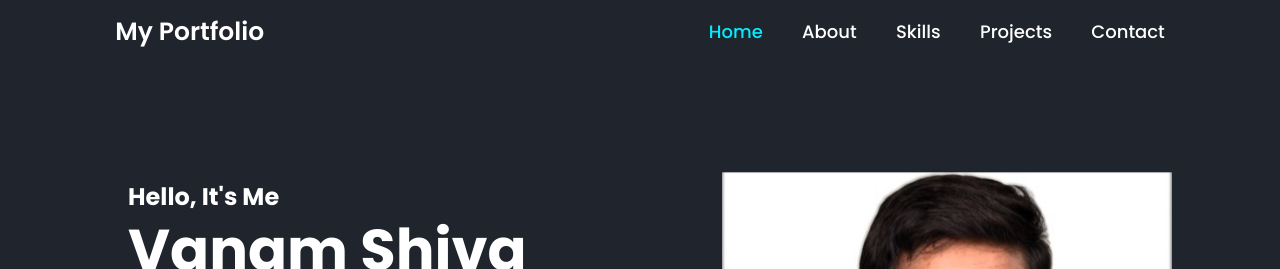
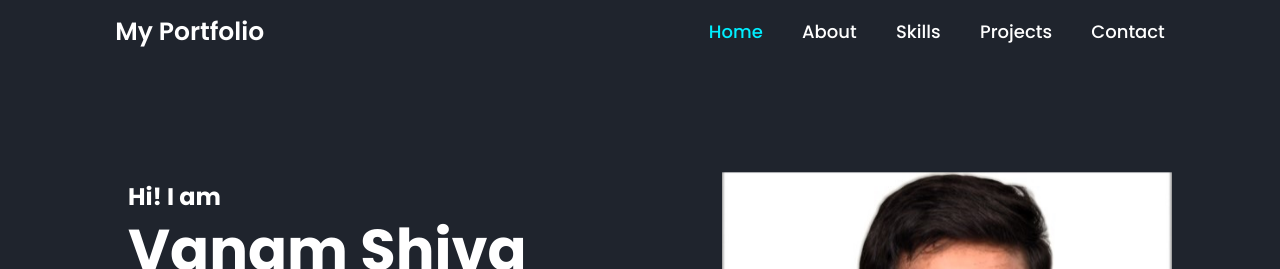
Before and after one commit to VANAM-SHIVA-KUMAR/Portfolio, a plain HTML site: page index.html in a window 1280 px wide. Shown: the top 269 px of the page. Drawn offline with nearby package versions, Linux system fonts and the light colour scheme.

Commit message:
Update index.html

```diff
--- a/index.html
+++ b/index.html
@@ -31,7 +31,7 @@
     <!-- HOME SECTION  -->
     <section class="home" id="home">
         <div class="home-content">
-            <h3>Hello, It's Me</h3>
+            <h3>Hi! I am</h3>
             <h1>Vanam Shiva Kumar</h1>
             <h3>And I'm a <span class="multiple-text">AI Engineer</span></h3>
             <p>I am Final-year student at the SR University, and I am currently pursuing
```
